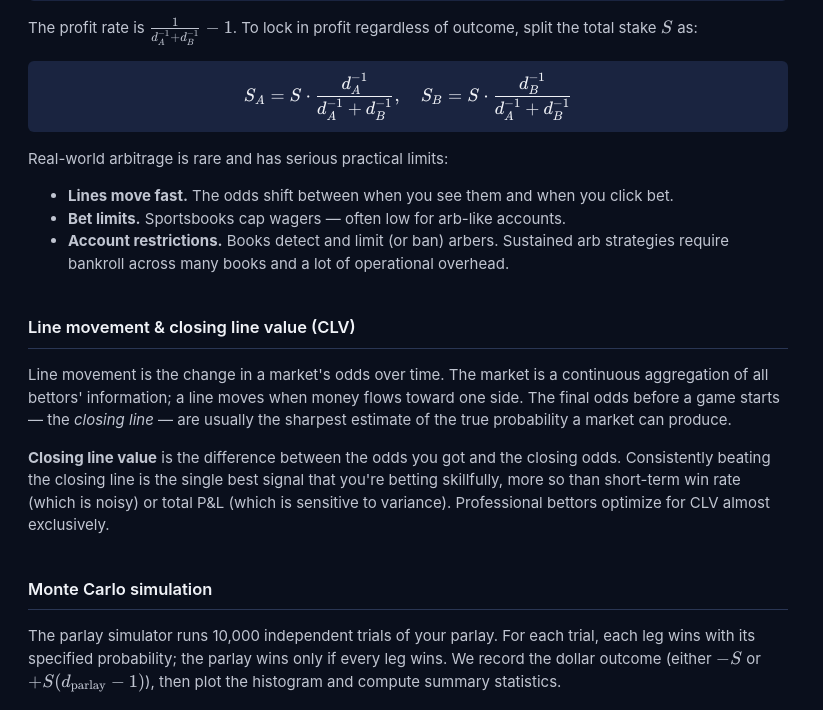
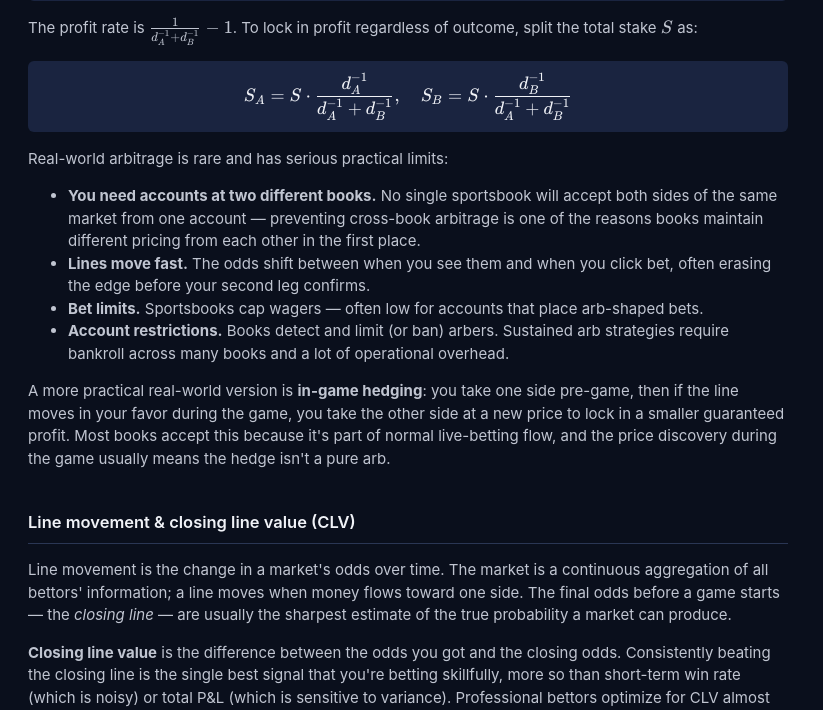
Before and after one commit to andrew-m-vick/betting, a Flask app: page /methodology in a window 1280 px wide. Shown: the part 1691-2401 px from the top of the page, without its empty margins (0-823 px from the left). Run offline with Flask 3, Linux system fonts and the light colour scheme.

Commit message:
Sharper real-world framing on arbitrage and parlay pages
Addressing feedback from a gambling-savvy friend who pointed out
that the previous disclaimers underplayed how impractical these
strategies are in practice:

- Arbitrage page: make the "two different sportsbook accounts"
  requirement explicit at the top — a single book will not accept
  both sides of the same market on one account.
- Parlay Simulator: add an "assumes independent legs" callout noting
  that same-game parlays have correlated outcomes the simulator
  doesn't model, and that opposite sides of the same market always
  lose a parlay (and books wouldn't accept the ticket anyway).
- Methodology: expand the arbitrage section with a dedicated bullet
  about the two-book requirement and a new paragraph on in-game
  hedging as the practical real-world version of "locking profit."

Co-Authored-By: Claude Opus 4.7 (1M context) <noreply@anthropic.com>

```diff
--- a/app/templates/main/methodology.html
+++ b/app/templates/main/methodology.html
@@ -82,10 +82,14 @@
       Real-world arbitrage is rare and has serious practical limits:
     </p>
     <ul style="color: #c0c5d1">
-      <li><strong>Lines move fast.</strong> The odds shift between when you see them and when you click bet.</li>
-      <li><strong>Bet limits.</strong> Sportsbooks cap wagers — often low for arb-like accounts.</li>
+      <li><strong>You need accounts at two different books.</strong> No single sportsbook will accept both sides of the same market from one account — preventing cross-book arbitrage is one of the reasons books maintain different pricing from each other in the first place.</li>
+      <li><strong>Lines move fast.</strong> The odds shift between when you see them and when you click bet, often erasing the edge before your second leg confirms.</li>
+      <li><strong>Bet limits.</strong> Sportsbooks cap wagers — often low for accounts that place arb-shaped bets.</li>
       <li><strong>Account restrictions.</strong> Books detect and limit (or ban) arbers. Sustained arb strategies require bankroll across many books and a lot of operational overhead.</li>
     </ul>
+    <p>
+      A more practical real-world version is <strong>in-game hedging</strong>: you take one side pre-game, then if the line moves in your favor during the game, you take the other side at a new price to lock in a smaller guaranteed profit. Most books accept this because it's part of normal live-betting flow, and the price discovery during the game usually means the hedge isn't a pure arb.
+    </p>
   </section>
 
   <section>
--- a/app/templates/odds/arbitrage.html
+++ b/app/templates/odds/arbitrage.html
@@ -5,7 +5,7 @@
 <p class="page-subtitle">Two-way moneyline opportunities where cross-book odds guarantee a profit.</p>
 
 <div class="disclaimer">
-  <strong>Reality check:</strong> arbitrage in US sports betting is narrow and fleeting. Lines move, sportsbooks impose bet limits, and accounts flagged as arb-only get restricted. Use this as an analytical tool, not a strategy.
+  <strong>Reality check:</strong> these opportunities require <strong>funded accounts at both sportsbooks</strong> — no single book will take both sides of the same market on one account. Even then: lines move in seconds, books impose per-wager limits, and accounts flagged as arb-only get quickly restricted or closed. Use this as an analytical tool, not a strategy.
 </div>
 
 <form method="get" class="filter-bar">
--- a/app/templates/tools/parlay.html
+++ b/app/templates/tools/parlay.html
@@ -6,6 +6,10 @@
 {% block content %}
 <h1>Parlay Simulator</h1>
 <p class="page-subtitle">Build a hypothetical parlay, see the payout math, and run 10,000 simulated bets to visualize outcome distribution.</p>
+
+<div class="disclaimer">
+  <strong>Assumes independent legs.</strong> The simulator multiplies probabilities as if each leg is independent. In reality, sportsbooks don't accept legs on opposite sides of the same market (it would always lose), and same-game parlays (SGPs) have correlated outcomes that this simulator will overestimate or underestimate. Use the output as an illustration, not a price quote.
+</div>
 
 <div class="card">
   <h2>Legs (2-10)</h2>
```
